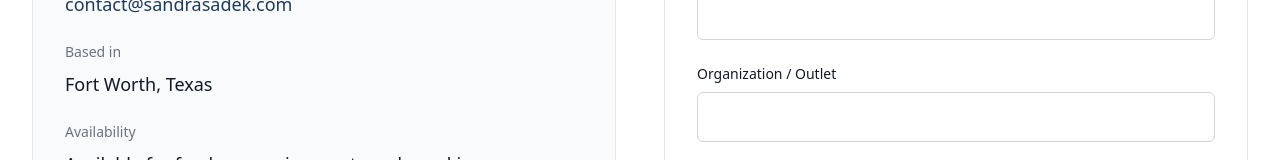
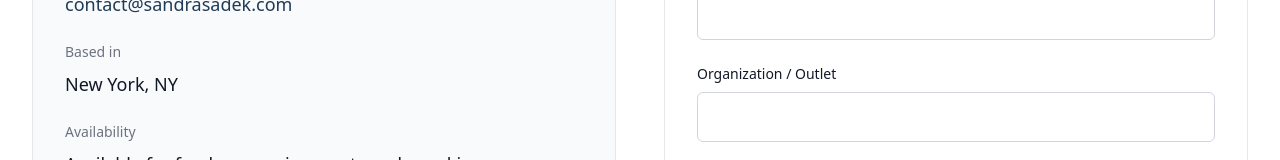
Before and after one commit to edlight123/sandra-sadek, a Next.js app: page /contact in a window 1280 px wide. Shown: the part 409-569 px from the top of the page. Built offline with nearby package versions, Linux system fonts and the light colour scheme.

Commit message:
Update location from Fort Worth, Texas to New York, NY on contact page

```diff
--- a/app/contact/page.tsx
+++ b/app/contact/page.tsx
@@ -33,7 +33,7 @@ export default function ContactPage() {
               <div className="text-sm font-medium text-gray-500 mb-2">
                 Based in
               </div>
-              <div className="text-lg">Fort Worth, Texas</div>
+              <div className="text-lg">New York, NY</div>
             </div>
 
             {/* Availability */}
```
